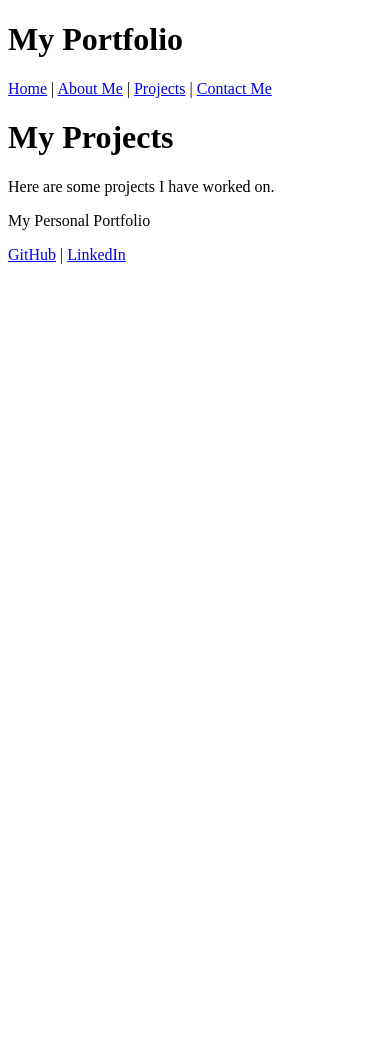
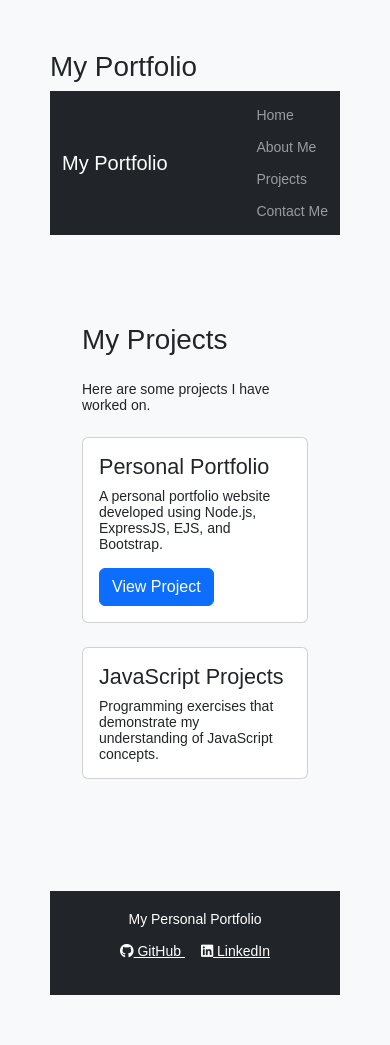
Before and after one commit to josep-hue/My-Assignment-2, a Node server app: page /projects in a window 390 px wide. Before the commit the page ends 264 px from the top, so only its background shows below. Run offline with Node 20, Linux system fonts and the light colour scheme.

Commit message:
Complete Portfolio page content

```diff
--- a/public/stylesheets/style.css
+++ b/public/stylesheets/style.css
@@ -6,3 +6,24 @@ body {
 a {
   color: #00B7FF;
 }
+
+body {
+    font-family: Arial, sans-serif;
+    background-color: #f8f9fa;
+}
+
+main {
+    padding: 40px 20px;
+}
+
+/* Footer appearance */
+footer {
+    text-align: center;
+    padding: 20px;
+    background-color: #212529;
+    color: white;
+}
+
+footer a {
+    color: white;
+}
--- a/views/partials/footer.ejs
+++ b/views/partials/footer.ejs
@@ -2,10 +2,17 @@
 
     <footer>
         <p>My Personal Portfolio</p>
+
         <p>
-            <a href="https://github.com/">GitHub</a> |
-            <a href="https://www.linkedin.com/">LinkedIn</a>
-        </p>
+         <a href="https://github.com/" class="me-3">
+            <i class="fa-brands fa-github"></i> GitHub
+        </a>
+
+        <a href="https://www.linkedin.com/">
+            <i class="fa-brands fa-linkedin"></i> LinkedIn
+        </a>
+      </p>
+
     </footer>
 </body>
 </html>
--- a/views/partials/header.ejs
+++ b/views/partials/header.ejs
@@ -4,6 +4,16 @@
     <meta charset="UTF-8">
     <meta name="viewport" content="width=device-width, initial-scale=1">
     <title><%= title %> | My Portfolio</title>
+
+<!-- Bootstrap provides styling and layout classes -->
+<link href="https://cdn.jsdelivr.net/npm/bootstrap@5.3.3/dist/css/bootstrap.min.css" rel="stylesheet">
+
+<!-- Font Awesome provides icons -->
+<link href="https://cdnjs.cloudflare.com/ajax/libs/font-awesome/6.5.2/css/all.min.css" rel="stylesheet">
+
+<!-- Custom stylesheet stored in the public folder -->
+<link href="/stylesheets/style.css" rel="stylesheet">
+
 </head>
 <body>
     <header>
--- a/views/partials/main_nav.ejs
+++ b/views/partials/main_nav.ejs
@@ -1,6 +1,12 @@
-<nav>
-    <a href="/">Home</a> |
-    <a href="/about">About Me</a> |
-    <a href="/projects">Projects</a> |
-    <a href="/contact">Contact Me</a>
+<nav class="navbar navbar-expand-lg navbar-dark bg-dark">
+    <div class="container">
+        <a class="navbar-brand" href="/">My Portfolio</a>
+
+        <div class="navbar-nav">
+            <a class="nav-link" href="/">Home</a>
+            <a class="nav-link" href="/about">About Me</a>
+            <a class="nav-link" href="/projects">Projects</a>
+            <a class="nav-link" href="/contact">Contact Me</a>
+        </div>
+    </div>
 </nav>
--- a/views/projects.ejs
+++ b/views/projects.ejs
@@ -1,6 +1,43 @@
 <%- include('partials/header') %>
 
-<h1>My Projects</h1>
-<p>Here are some projects I have worked on.</p>
+<section class="container py-5">
+    <h1 class="mb-4">My Projects</h1>
+
+    <p>Here are some projects I have worked on.</p>
+
+    <div class="row mt-4">
+
+        <div class="col-md-6 mb-4">
+            <div class="card h-100">
+                <div class="card-body">
+                    <h2 class="card-title h4">Personal Portfolio</h2>
+
+                    <p class="card-text">
+                        A personal portfolio website developed
+                        using Node.js, ExpressJS, EJS, and Bootstrap.
+                    </p>
+
+                    <a href="/" class="btn btn-primary">
+                        View Project
+                    </a>
+                </div>
+            </div>
+        </div>
+
+        <div class="col-md-6 mb-4">
+            <div class="card h-100">
+                <div class="card-body">
+                    <h2 class="card-title h4">JavaScript Projects</h2>
+
+                    <p class="card-text">
+                        Programming exercises that demonstrate
+                        my understanding of JavaScript concepts.
+                    </p>
+                </div>
+            </div>
+        </div>
+
+    </div>
+</section>
 
 <%- include('partials/footer') %>
```
Also changed, not shown: views/about.ejs (+20 -2 lines), views/contact.ejs (+18 -2 lines), views/index.ejs (+17 -2 lines).
